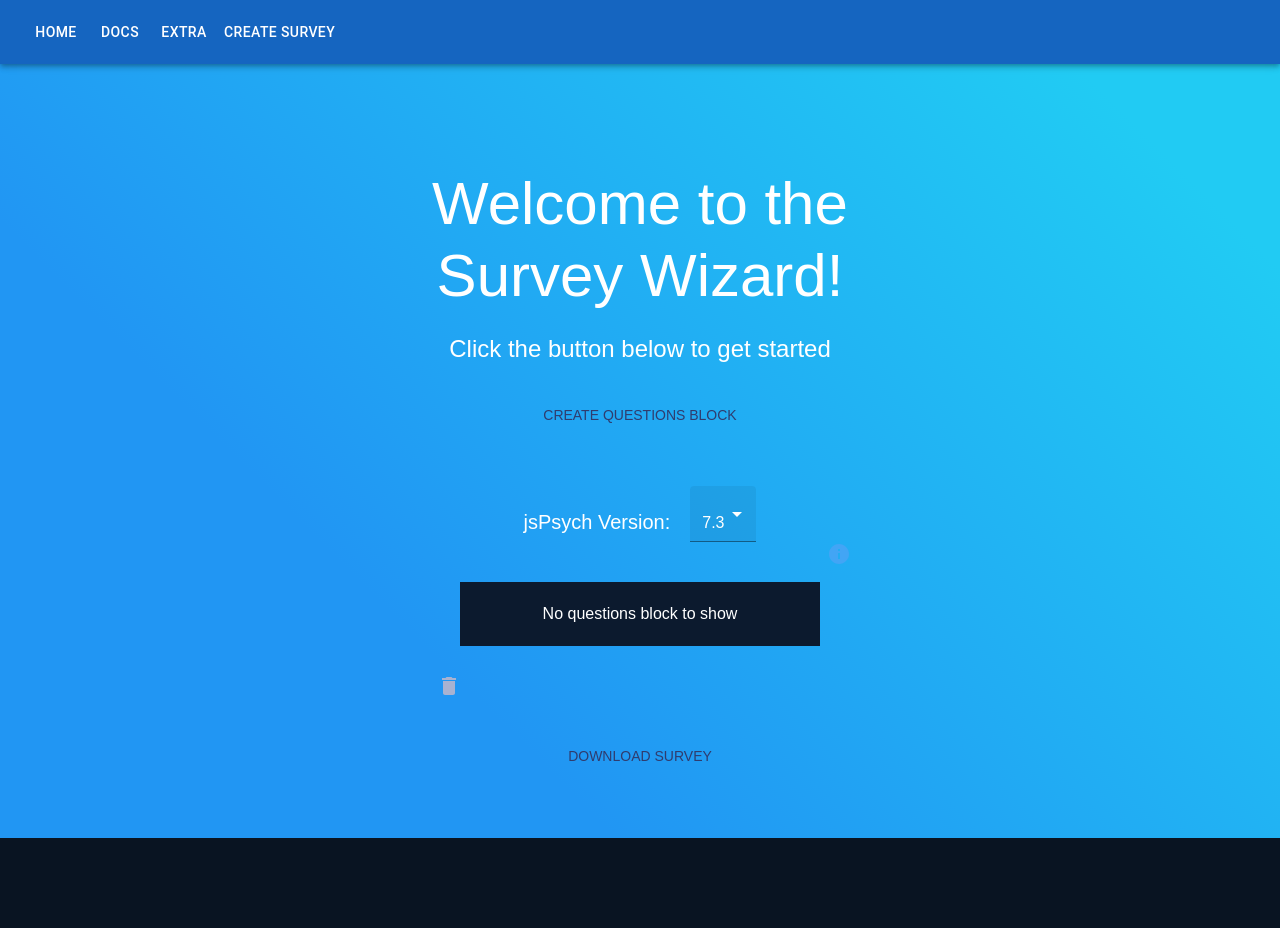
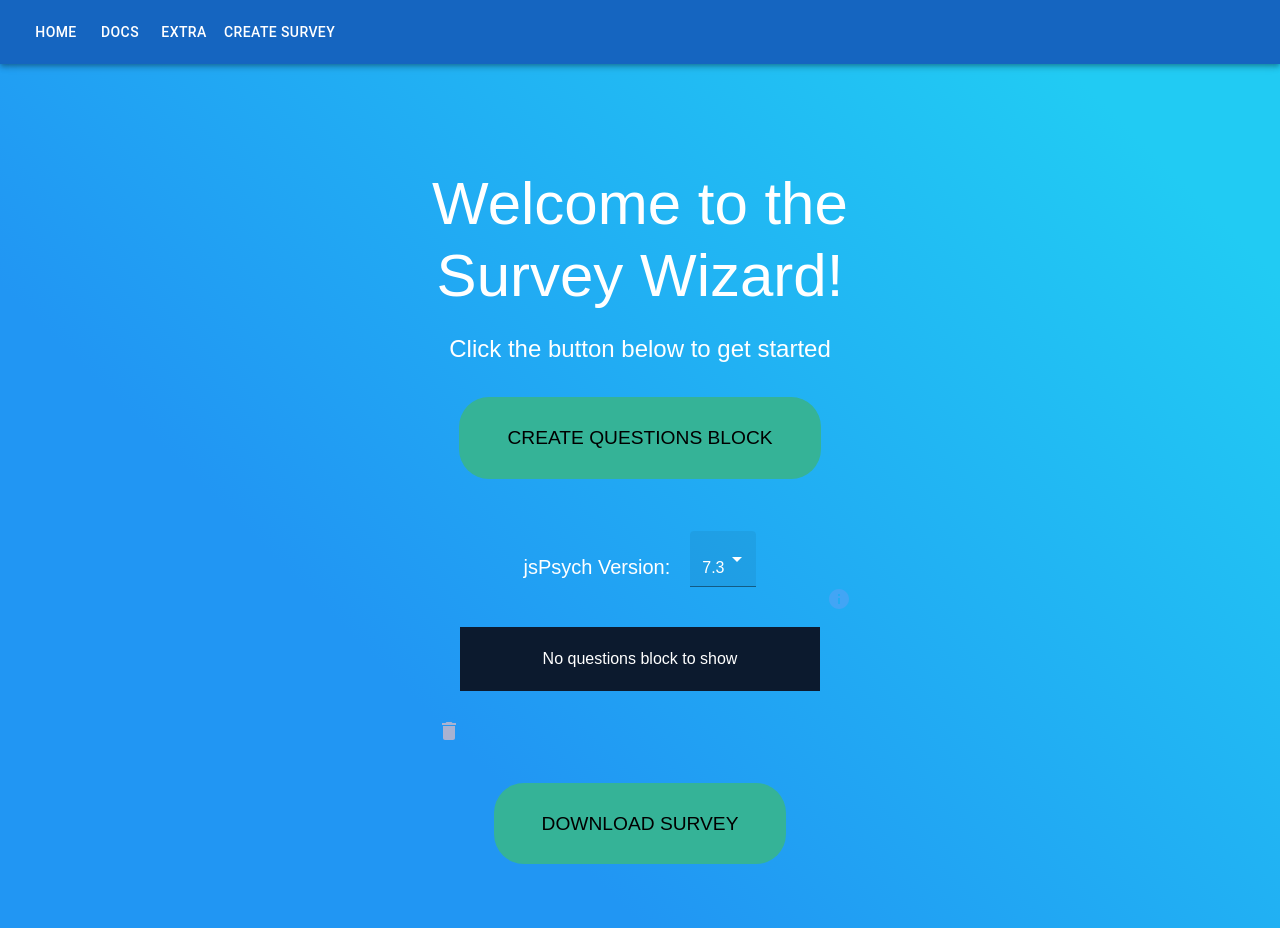
Before and after one commit to ShlomiShitrit/jspsychSurveyUI, a Next.js app: page /CreatePage in a window 1280 px wide. Before the commit the page ends 838 px from the top, so only its background shows below. Built offline with nearby package versions, Linux system fonts and the light colour scheme.

Commit message:
fix issue #34

```diff
--- a/src/app/Components/UI/WelcomeMsg.tsx
+++ b/src/app/Components/UI/WelcomeMsg.tsx
@@ -6,9 +6,12 @@ import {
     ThemeProvider,
 } from "@/app/General/muiComponents";
 
-import { welcomeMsgStackStyle, darkNavyBlueTheme } from "@/app/General/styles";
+import {
+    welcomeMsgStackStyle,
+    darkNavyBlueTheme,
+    pageButtonStyle,
+} from "@/app/General/styles";
 import { WelcomeMessageProps } from "@/app/General/interfaces";
-import styles from "@/app/landingPage.module.css";
 
 import {
     CONTAINER_MAX_WIDTH,
@@ -25,8 +28,8 @@ import {
 } from "@/app/General/Resources/UIRes";
 
 function WelcomeMessage({
+    text1 = EMPTY_STR,
     clickHandler = () => null,
-    text1 = EMPTY_STR,
     text2 = EMPTY_STR,
     btnText = EMPTY_STR,
 }: WelcomeMessageProps) {
@@ -56,7 +59,7 @@ function WelcomeMessage({
                     spacing={2}
                     justifyContent={STACK_JUSTIFY_CENTER}
                 >
-                    <Button className={styles.button} onClick={clickHandler}>
+                    <Button sx={pageButtonStyle} onClick={clickHandler}>
                         {btnText}
                     </Button>
                 </Stack>
--- a/src/app/CreatePage/page.tsx
+++ b/src/app/CreatePage/page.tsx
@@ -19,6 +19,7 @@ import DownloadDialog from "@/app/Components/Forms/DownloadDialog";
 import store from "@/app/store/index";
 import VersionSelect from "@/app/Components/Forms/VersionSelect";
 import styles from "@/app/landingPage.module.css";
+import { pageButtonStyle } from "@/app/General/styles";
 import {
     CREATE_TXT1,
     CREATE_TXT2,
@@ -83,7 +84,7 @@ function CreatePage() {
                         justifyContent={"center"}
                     >
                         <Button
-                            className={styles.button}
+                            sx={pageButtonStyle}
                             onClick={openDownloadDialog}
                         >
                             {CREATE_DOWNLOAF_BTN_TXT}
--- a/src/app/General/styles.tsx
+++ b/src/app/General/styles.tsx
@@ -147,3 +147,18 @@ export const surveyListBox3Style = {
     bottom: STYLE_BOTTOM_0,
     left: STYLE_LEFT_65,
 };
+
+// TODO: move to resources
+
+export const pageButtonStyle = {
+    padding: "1.5rem 3rem",
+    textDecoration: "none",
+    backgroundColor: "#35b397",
+    color: "black",
+    borderRadius: "30px",
+    fontSize: "1.2rem",
+    transition: "backgroundColor 0.3s",
+    "&:hover": {
+        backgroundColor: "#25c09e",
+    },
+};
```
Also changed, not shown: src/app/page.tsx (+2 -13 lines).
